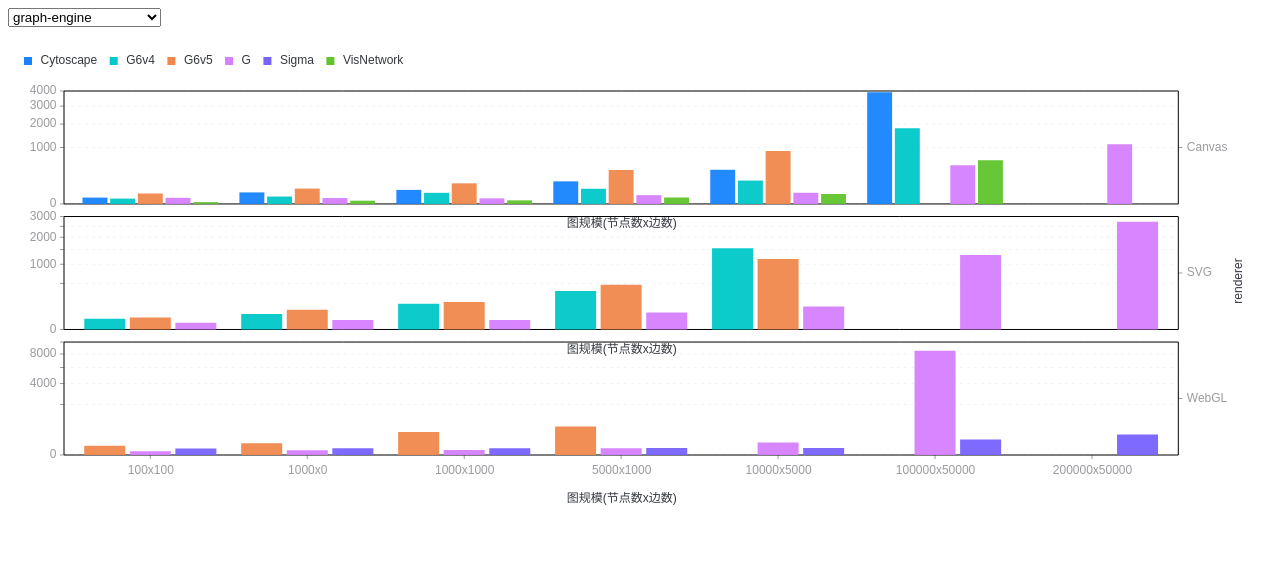
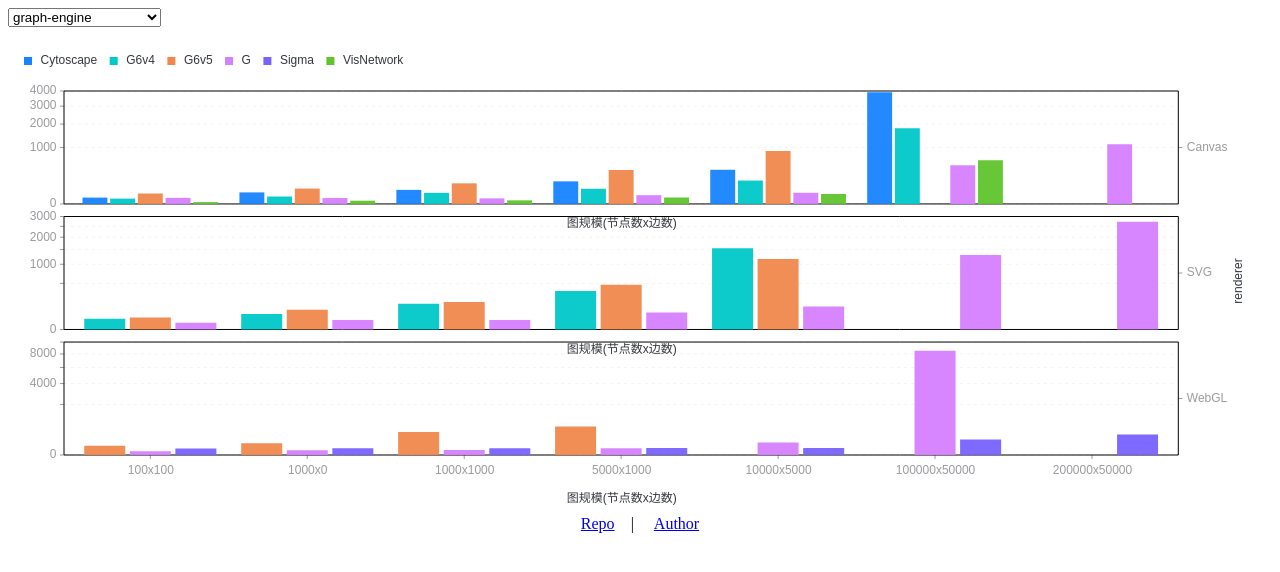
Before and after one commit to Aarebecca/engine-performance, a plain HTML site: page index.html in a window 1280 px wide. Drawn offline with Linux system fonts and the light colour scheme.

Commit message:
deploy: 08c541abdf672588380f50770efd81a81e028d51

```diff
--- a/index.html
+++ b/index.html
@@ -8,5 +8,10 @@
   </head>
   <body>
     <div id="container"></div>
+    <div style="display: flex; justify-content: center; align-items: center">
+      <a href="https://github.com/aarebecca/engine-performance/" target="_blank">Repo</a> &nbsp;&nbsp;&nbsp;&nbsp;| &nbsp;&nbsp;&nbsp;&nbsp;<a href="https://github.com/Aarebecca" target="_blank"
+        >Author</a
+      >
+    </div>
   </body>
 </html>
```
